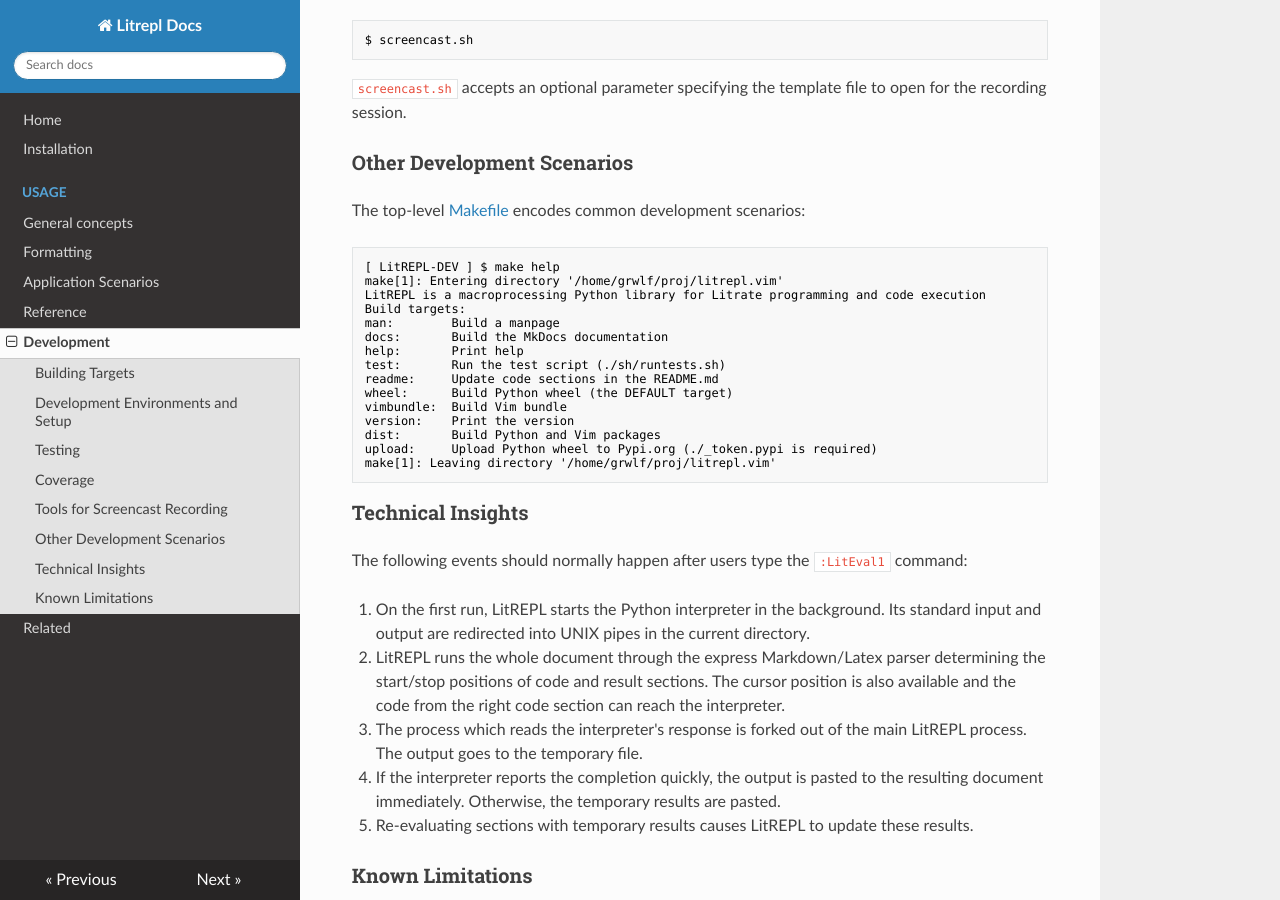
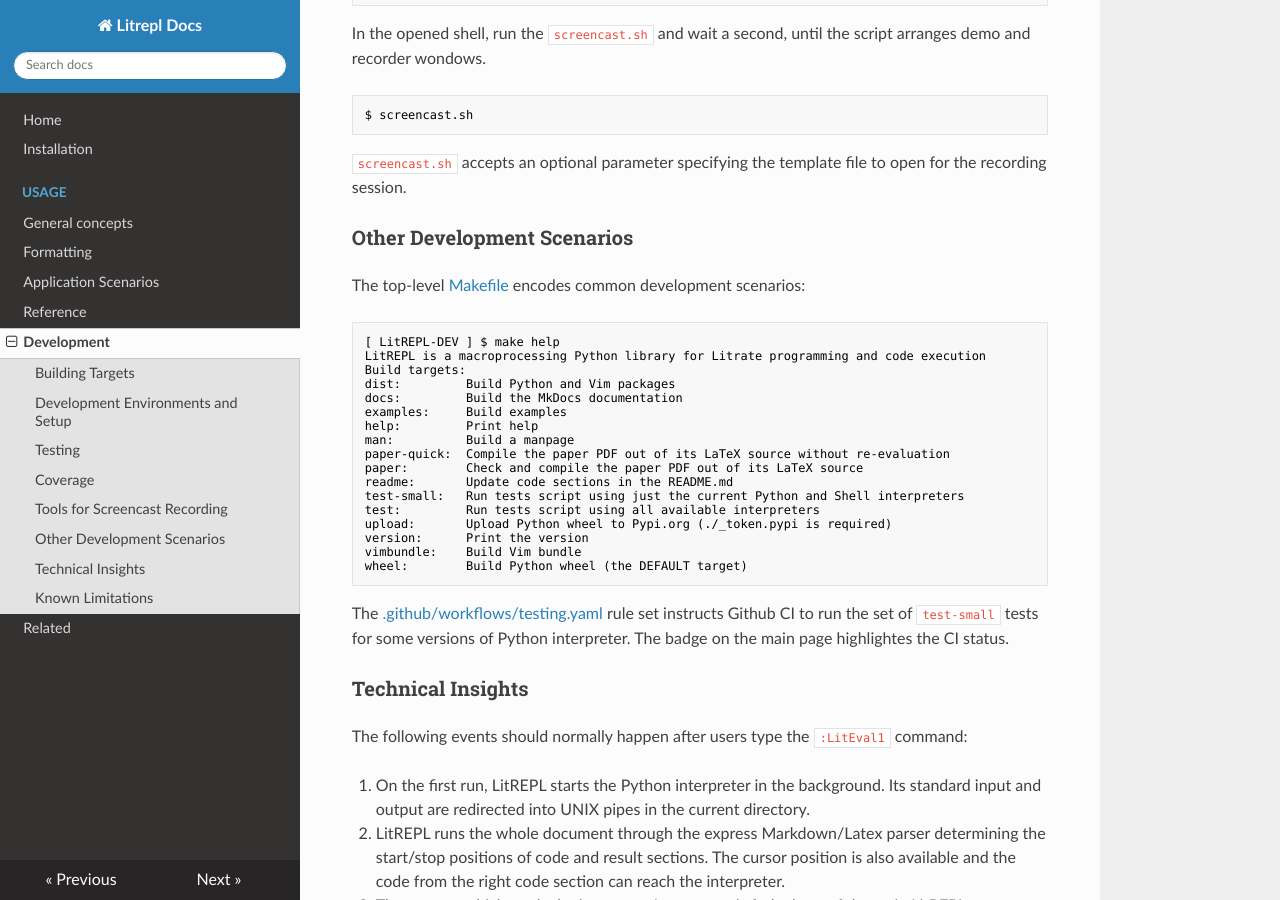
Before and after one commit to sergei-mironov/litrepl, an MkDocs documentation site: the page built from docs/development.md, in a window 1280 px wide and 900 px high, scrolled down 1923 px. Built offline with MkDocs 1.6.1, drawn with Linux system fonts in a browser that asks for light colours; nearby versions of some CDN libraries; some of the changed text lies outside the part shown.

Commit message:
Update development.md

````diff
--- a/docs/development.md
+++ b/docs/development.md
@@ -50,7 +50,13 @@
 ### Testing
 
 The `runtests.sh` script runs all tests by default, but accepts command-line
-arguments for running specific tests.
+arguments for running specific tests. Note, that Litrepl separates the Python
+interpreter use to run the `litrepl` script (`-p` argument) and the Python
+interpreter used to run the code sections (`-i` argument).  By default,
+`./runtest.sh` runs the litrepl script with the `python` interpreter (whatever
+it is) and iterates over all available Python interpreters for running code
+sections.
+
 
 <!--
 ``` python
@@ -123,22 +129,29 @@
 <!-- result -->
 ~~~~ shell
 [ LitREPL-DEV ] $ make help
-make[1]: Entering directory '/home/grwlf/proj/litrepl.vim'
 LitREPL is a macroprocessing Python library for Litrate programming and code execution
 Build targets:
-man:        Build a manpage
-docs:       Build the MkDocs documentation
-help:       Print help
-test:       Run the test script (./sh/runtests.sh)
-readme:     Update code sections in the README.md
-wheel:      Build Python wheel (the DEFAULT target)
-vimbundle:  Build Vim bundle
-version:    Print the version
-dist:       Build Python and Vim packages
-upload:     Upload Python wheel to Pypi.org (./_token.pypi is required)
-make[1]: Leaving directory '/home/grwlf/proj/litrepl.vim'
+dist:         Build Python and Vim packages
+docs:         Build the MkDocs documentation
+examples:     Build examples
+help:         Print help
+man:          Build a manpage
+paper-quick:  Compile the paper PDF out of its LaTeX source without re-evaluation
+paper:        Check and compile the paper PDF out of its LaTeX source
+readme:       Update code sections in the README.md
+test-small:   Run tests script using just the current Python and Shell interpreters
+test:         Run tests script using all available interpreters
+upload:       Upload Python wheel to Pypi.org (./_token.pypi is required)
+version:      Print the version
+vimbundle:    Build Vim bundle
+wheel:        Build Python wheel (the DEFAULT target)
 ~~~~
 <!-- noresult -->
+
+
+The [.github/workflows/testing.yaml](.github/workflows/testing.yaml) rule set
+instructs Github CI to run the set of `test-small` tests for some versions of
+Python interpreter. The badge on the main page highlightes the CI status.
 
 ### Technical Insights
 
````
